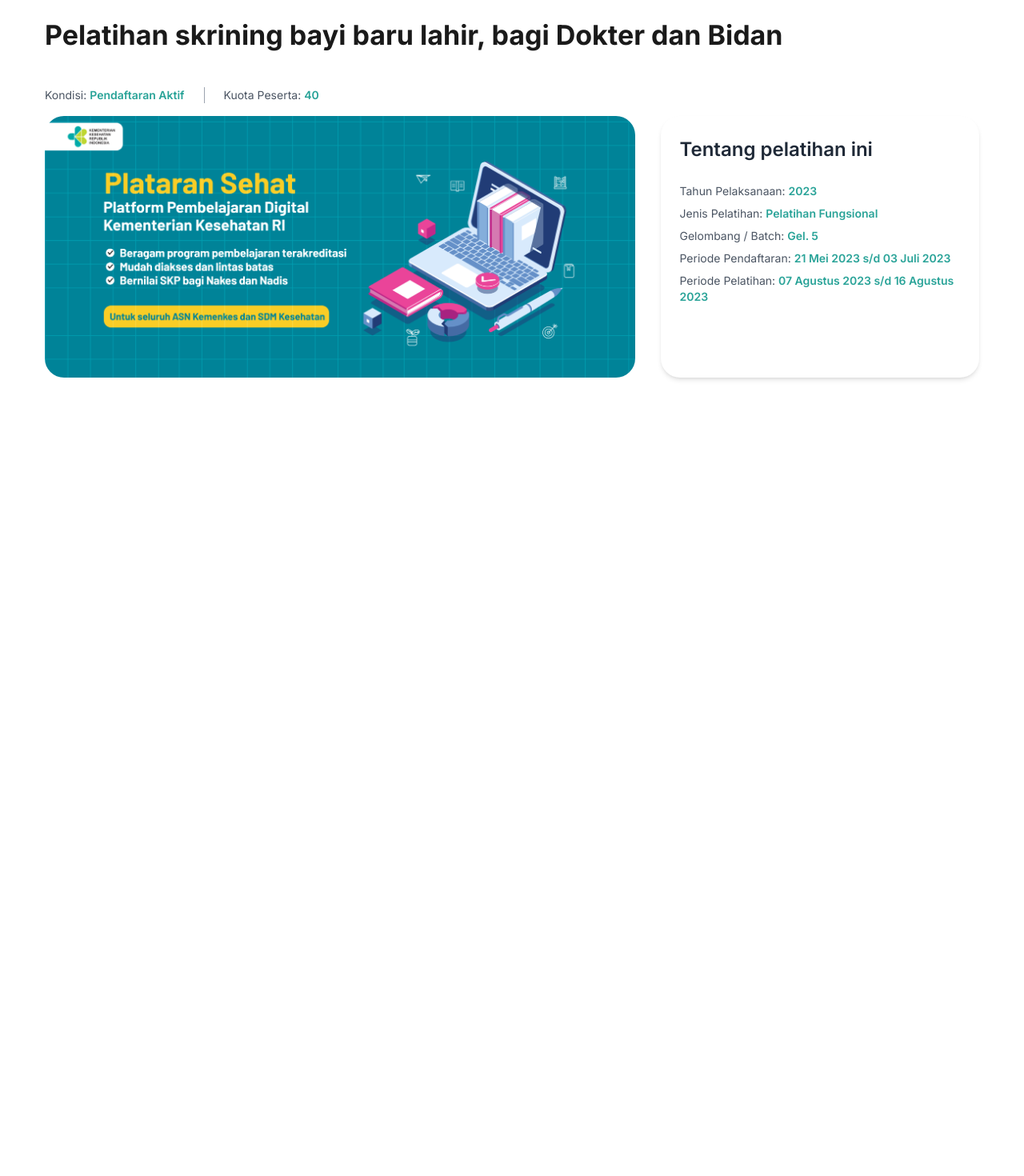
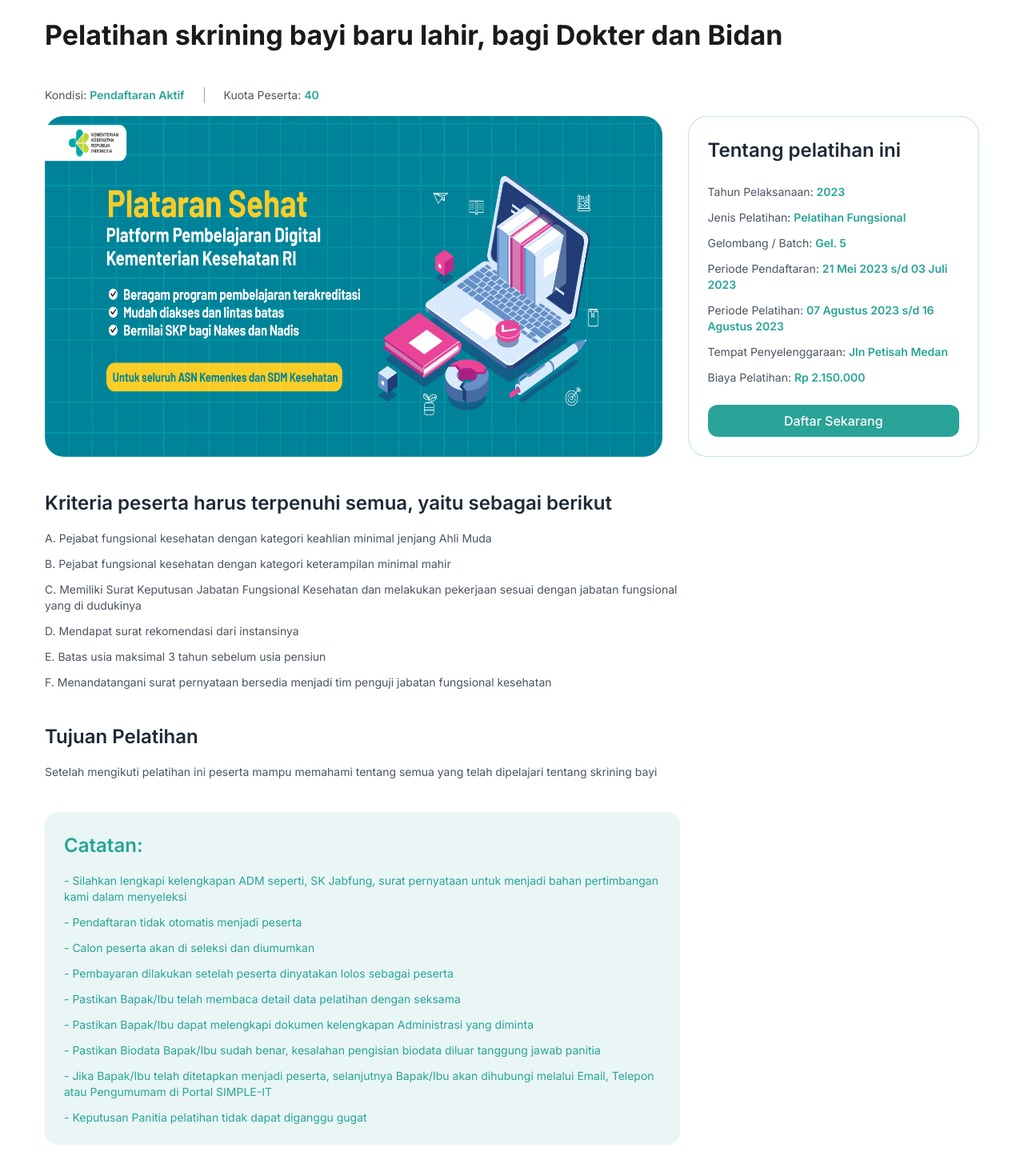
Before and after one commit to adenkesuma/L2KB-LMS, a Next.js app: page /pelatihan/detail in a window 1280 px wide. Shown: the part 118-1588 px from the top of the page at 80% size. Before the commit the page ends 800 px from the top, so only its background shows below. Built offline with nearby package versions, Linux system fonts and the light colour scheme.

Commit message:
`feat:` finished slicing pelatihan detail

```diff
--- a/app/pelatihan/[slug]/page.tsx
+++ b/app/pelatihan/[slug]/page.tsx
@@ -5,7 +5,7 @@
 
 const PelatihanDetail: FC = () => {
   return (
-    <main>
+    <main className='my-8'>
       <h1 className='mt-8 font-bold text-[34px]'>
         Pelatihan skrining bayi baru lahir, bagi Dokter dan Bidan
       </h1>
@@ -15,16 +15,19 @@
       </div>
 
       <div className='flex gap-8 mt-4'>
-        <figure className='block w-[65%]'>
+        <figure className='block w-[68%]'>
           <Image
             src={DummyImage}
             alt="banner image detail"
-            className='rounded-3xl h-full w-full'
+            className='rounded-3xl h-full bg-cover bg-center w-full'
           />
         </figure>
-        <div className='p-6 w-[35%] bg-white shadow-md rounded-3xl'>
+
+        <div className='p-6 w-[32%] bg-white border border-opacity-cyan rounded-3xl flex justify-between flex-col'>
+          <div>
             <h2 className='font-semibold text-[24px] text-gray-800'>Tentang pelatihan ini</h2>
-          <ul className='flex flex-col justify-start mt-6 gap-2'>
+
+            <ul className='flex flex-col justify-start mt-6 gap-3'>
               <li className='font-reguler text-sm text-gray-600'>
                 Tahun Pelaksanaan: <span className='font-semibold text-cyan'>2023</span>
               </li>
@@ -40,8 +43,91 @@
               <li className='font-reguler text-sm text-gray-600'>
                 Periode Pelatihan: <span className='font-semibold text-cyan'>07 Agustus 2023 s/d 16 Agustus 2023</span>
               </li>
+              <li className='font-reguler text-sm text-gray-600'>
+                Tempat Penyelenggaraan: <span className='font-semibold text-cyan'>Jln Petisah Medan</span>
+              </li>
+              <li className='font-reguler text-sm text-gray-600'>
+                Biaya Pelatihan: <span className='font-semibold text-cyan'>Rp 2.150.000</span>
+              </li>
             </ul>
           </div>
+
+          <button className="mt-6 text-center text-white font-medium w-full p-2 rounded-xl bg-cyan">
+            Daftar Sekarang
+          </button>
+        </div>
+      </div>
+
+      {/* kriteria peserta */}
+      <div className='mt-10 w-[68%]'>
+        <h2 className="font-semibold text-gray-800 text-[24px]">
+          Kriteria peserta harus terpenuhi semua, yaitu sebagai berikut
+        </h2>
+
+        <ul className='flex flex-col gap-3 mt-4'>
+          <li className='font-regular text-sm text-gray-600'>
+            A. Pejabat fungsional kesehatan dengan kategori keahlian minimal jenjang Ahli Muda
+          </li>
+          <li className='font-regular text-sm text-gray-600'>
+            B. Pejabat fungsional kesehatan dengan kategori keterampilan minimal mahir
+          </li>
+          <li className='font-regular text-sm text-gray-600'>
+            C. Memiliki Surat Keputusan Jabatan Fungsional Kesehatan dan melakukan pekerjaan sesuai dengan jabatan fungsional yang di dudukinya
+          </li>
+          <li className='font-regular text-sm text-gray-600'>
+            D. Mendapat surat rekomendasi dari instansinya
+          </li>
+          <li className='font-regular text-sm text-gray-600'>
+            E. Batas usia maksimal 3 tahun sebelum usia pensiun
+          </li>
+          <li className='font-regular text-sm text-gray-600'>
+            F. Menandatangani surat pernyataan bersedia menjadi tim penguji jabatan fungsional kesehatan
+          </li>
+        </ul>
+      </div>
+
+      {/* Tujuan Pelatihan */}
+      <div className='mt-10 w-[68%]'>
+        <h2 className="font-semibold text-[24px] text-gray-800">
+          Tujuan Pelatihan
+        </h2>
+        <p className='mt-4 text-sm text-gray-600'>
+          Setelah mengikuti pelatihan ini peserta mampu memahami tentang semua yang telah dipelajari tentang skrining bayi
+        </p>
+      </div>
+
+      {/* catatan */}
+      <div className='mt-10 bg-opacity-cyan p-6 rounded-2xl w-[68%] mb-20'>
+        <h2 className='font-semibold text-cyan text-[24px]'>Catatan:</h2>
+        <ul className='flex flex-col gap-3 mt-4'>
+          <li className='font-regular text-sm text-cyan'>
+            - Silahkan lengkapi kelengkapan ADM seperti, SK Jabfung, surat pernyataan untuk menjadi bahan pertimbangan kami dalam menyeleksi
+          </li>
+          <li className='font-regular text-sm text-cyan'>
+            - Pendaftaran tidak otomatis menjadi peserta
+          </li>
+          <li className='font-regular text-sm text-cyan'>
+            - Calon peserta akan di seleksi dan diumumkan
+          </li>
+          <li className='font-regular text-sm text-cyan'>
+            - Pembayaran dilakukan setelah peserta dinyatakan lolos sebagai peserta
+          </li>
+          <li className='font-regular text-sm text-cyan'>
+            - Pastikan Bapak/Ibu telah membaca detail data pelatihan dengan seksama
+          </li>
+          <li className='font-regular text-sm text-cyan'>
+            - Pastikan Bapak/Ibu dapat melengkapi dokumen kelengkapan Administrasi yang diminta
+          </li>
+          <li className='font-regular text-sm text-cyan'>
+            - Pastikan Biodata Bapak/Ibu sudah benar, kesalahan pengisian biodata diluar tanggung jawab panitia
+          </li>
+          <li className='font-regular text-sm text-cyan'>
+            - Jika Bapak/Ibu telah ditetapkan menjadi peserta, selanjutnya Bapak/Ibu akan dihubungi melalui Email, Telepon atau Pengumumam di Portal SIMPLE-IT
+          </li>
+          <li className="font-regular text-sm text-cyan">
+            - Keputusan Panitia pelatihan tidak dapat diganggu gugat
+          </li>
+        </ul>
       </div>
     </main>
   )
--- a/components/card.tsx
+++ b/components/card.tsx
@@ -5,7 +5,7 @@
 
 const Card: FC = () => {
   return (
-    <div className="rounded-2xl shadow-md p-4">
+    <div className="rounded-2xl border border-opacity-cyan p-4">
         <figure>
             <Image
                 src={DummyImage}
--- a/components/heroBanner.tsx
+++ b/components/heroBanner.tsx
@@ -10,7 +10,7 @@
             <Image
                 src={BannerImage}
                 alt="banner image"
-                className="w-full h-[80vh] bg-cover object-cover rounded-3xl"
+                className="w-full h-[80vh] bg-cover rounded-3xl"
             />
         </div>
     </header>
--- a/tailwind.config.ts
+++ b/tailwind.config.ts
@@ -14,7 +14,8 @@
           'conic-gradient(from 180deg at 50% 50%, var(--tw-gradient-stops))',
       },
       backgroundColor: {
-        'cyan': '#29A398'
+        'cyan': '#29A398',
+        'opacity-cyan': 'rgba(41, 163, 152, 0.1)'
       },
       colors: {
         'cyan': 'rgba(41, 163, 152, 0.1)'
@@ -23,7 +24,8 @@
         'cyan': '#29A398'
       },
       borderColor: {
-        'cyan': '#29A398'
+        'cyan': '#29A398',
+        'opacity-cyan': 'rgba(41, 163, 152, 0.3)'
       }
     },
   },
```
Lines whose indentation alone changed are shown as unchanged.
